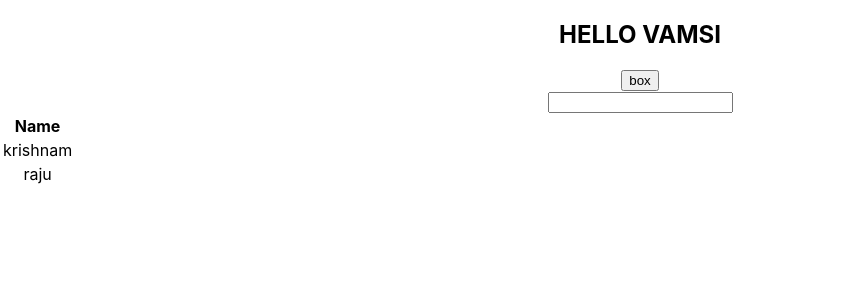
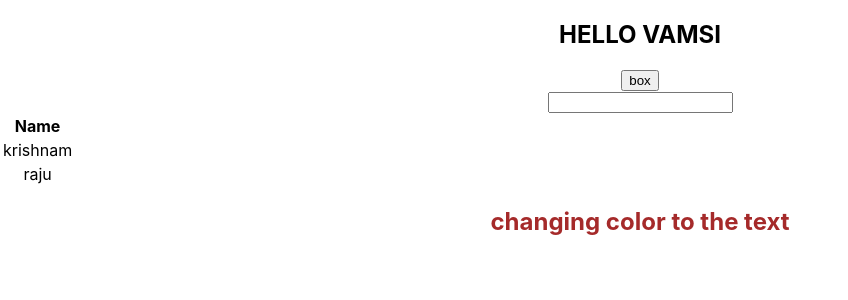
Before and after one commit to Vamsibuddaraj/ReactDemo, a React (Create React App) app: page / in a window 1280 px wide. Shown: the top 300 px of the page, without its empty margins (0-848 px from the left). Built offline with nearby package versions, Linux system fonts and the light colour scheme; the HTML template or start-up script is replaced by a standard one.

Commit message:
styling css

```diff
--- a/src/App.js
+++ b/src/App.js
@@ -11,6 +11,7 @@ import ParentComponent from './components/ParentComponent';
 import UserGreeting from './components/UserGreeting';
 import NameList from './components/NameList';
 import Class from './components/Class';
+import MyStyle from './components/MyStyle';
 
 
 function App() {
@@ -18,6 +19,8 @@ function App() {
     <div className="App">
       <Class/>
 
+      <MyStyle/>
+
 
 
       </div>
--- /dev/null
+++ b/src/components/MyStyle.css
@@ -0,0 +1,3 @@
+.primary{
+    color: brown;
+}
--- /dev/null
+++ b/src/components/MyStyle.js
@@ -0,0 +1,12 @@
+import React from 'react'
+import './MyStyle.css'
+
+function MyStyle() {
+    return (
+        <div>
+            <h2 className="primary">changing color to the text</h2>
+        </div>
+    )
+}
+
+export default MyStyle
```
